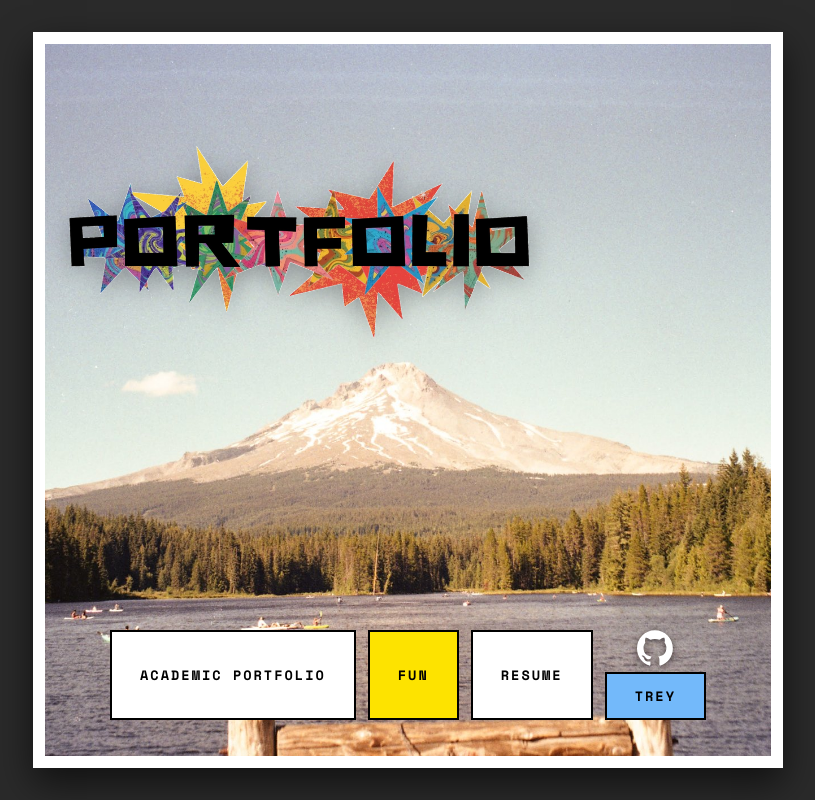
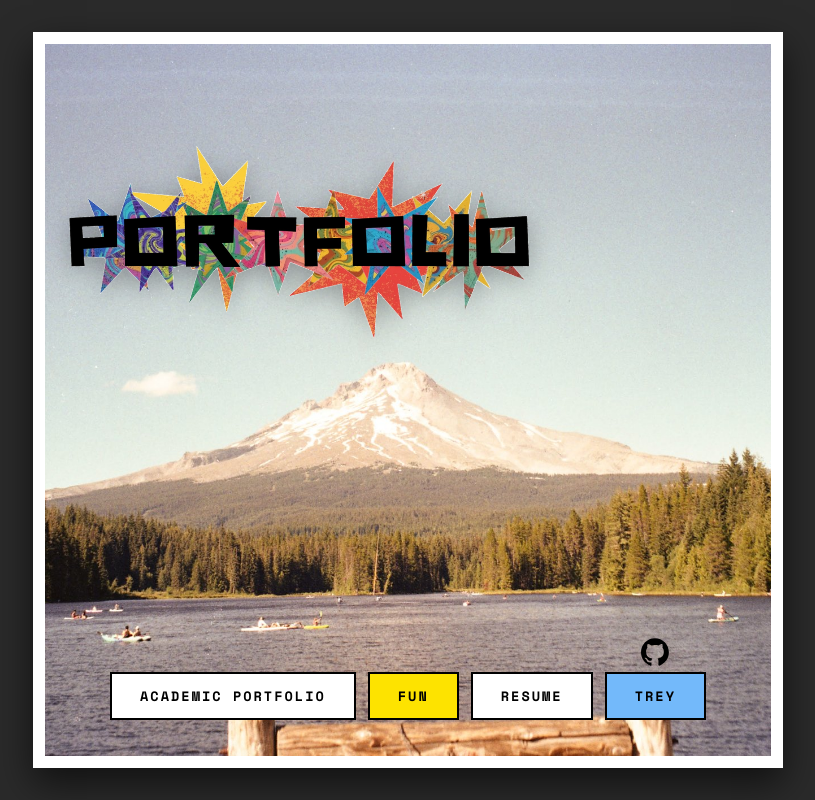
Before and after one commit to trey-vibe-coder/carrillo-portfolio, a React (Vite) app: page / in a window 1280 px wide. Shown: the whole page, without its empty margins (232-1047 px from the left). Built offline with nearby package versions, Linux system fonts and the light colour scheme.

Commit message:
fix: GitHub icon — absolute position above Trey button, black fill, no layout disruption
Co-Authored-By: Claude Sonnet 4.6 <noreply@anthropic.com>

```diff
--- a/src/pages/Home.jsx
+++ b/src/pages/Home.jsx
@@ -66,15 +66,15 @@ export default function Home() {
             >
               Resume
             </a>
-            <div style={{ display: 'flex', flexDirection: 'column', alignItems: 'center', gap: '6px' }}>
+            <div style={{ position: 'relative' }}>
               <a
                 href="https://github.com/trey-vibe-coder"
                 target="_blank"
                 rel="noopener noreferrer"
                 onClick={handleNavClick}
-                style={{ display: 'flex', alignItems: 'center', justifyContent: 'center' }}
+                style={{ position: 'absolute', bottom: '100%', left: '50%', transform: 'translateX(-50%)', marginBottom: '6px', display: 'flex' }}
               >
-                <svg viewBox="0 0 98 96" style={{ width: '36px', height: '36px', fill: '#ffffff', filter: 'drop-shadow(0 1px 3px rgba(0,0,0,0.5))' }} xmlns="http://www.w3.org/2000/svg">
+                <svg viewBox="0 0 98 96" style={{ width: '28px', height: '28px', fill: '#000000' }} xmlns="http://www.w3.org/2000/svg">
                   <path fillRule="evenodd" clipRule="evenodd" d="M48.854 0C21.839 0 0 22 0 49.217c0 21.756 13.993 40.172 33.405 46.69 2.427.49 3.316-1.059 3.316-2.362 0-1.141-.08-5.052-.08-9.127-13.59 2.934-16.42-5.867-16.42-5.867-2.184-5.704-5.42-7.17-5.42-7.17-4.448-3.015.324-3.015.324-3.015 4.934.326 7.523 5.052 7.523 5.052 4.367 7.496 11.404 5.378 14.235 4.074.404-3.178 1.699-5.378 3.074-6.6-10.839-1.141-22.243-5.378-22.243-24.283 0-5.378 1.94-9.778 5.014-13.2-.485-1.222-2.184-6.275.486-13.038 0 0 4.125-1.304 13.426 5.052a46.97 46.97 0 0 1 12.214-1.63c4.125 0 8.33.571 12.213 1.63 9.302-6.356 13.427-5.052 13.427-5.052 2.67 6.763.97 11.816.485 13.038 3.155 3.422 5.015 7.822 5.015 13.2 0 18.905-11.404 23.06-22.324 24.283 1.78 1.548 3.316 4.481 3.316 9.126 0 6.6-.08 11.897-.08 13.526 0 1.304.89 2.853 3.316 2.364 19.412-6.52 33.405-24.935 33.405-46.691C97.707 22 75.788 0 48.854 0z"/>
                 </svg>
               </a>
```
